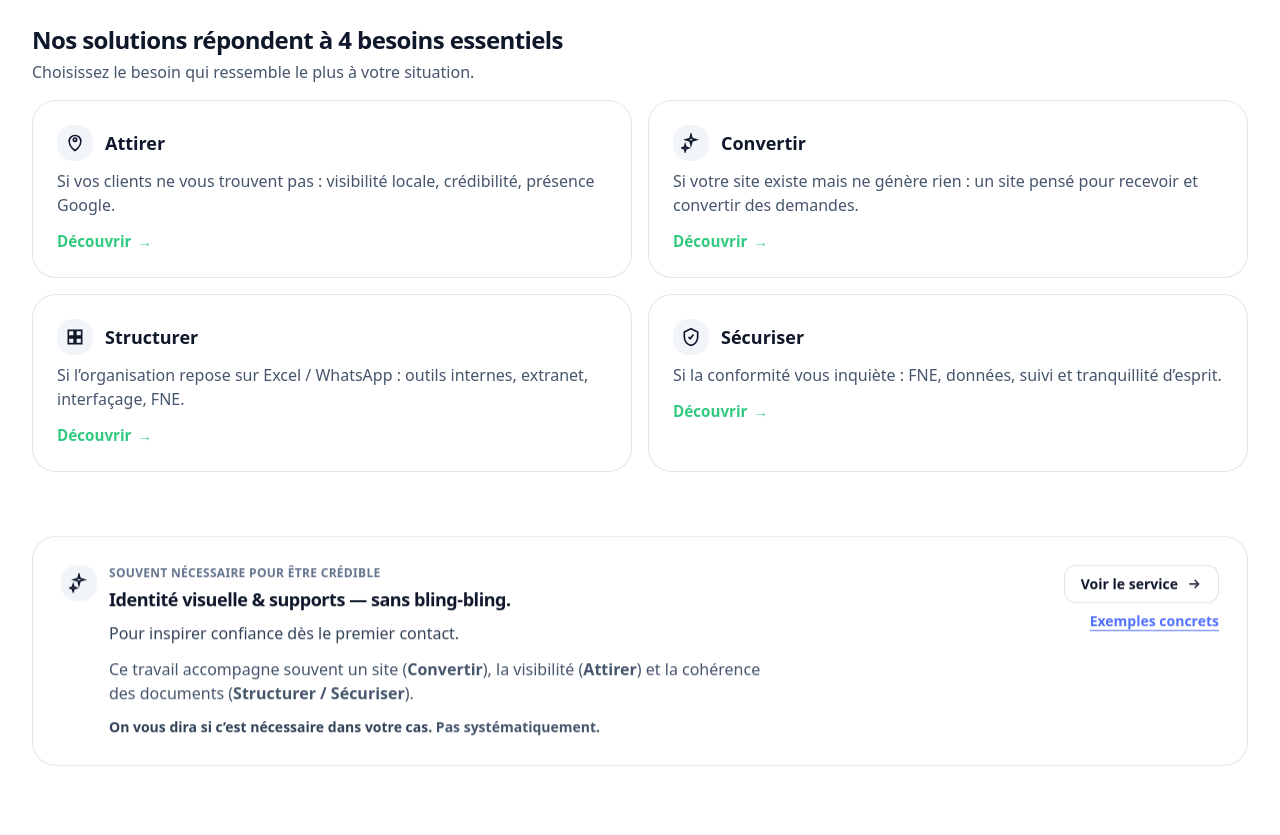
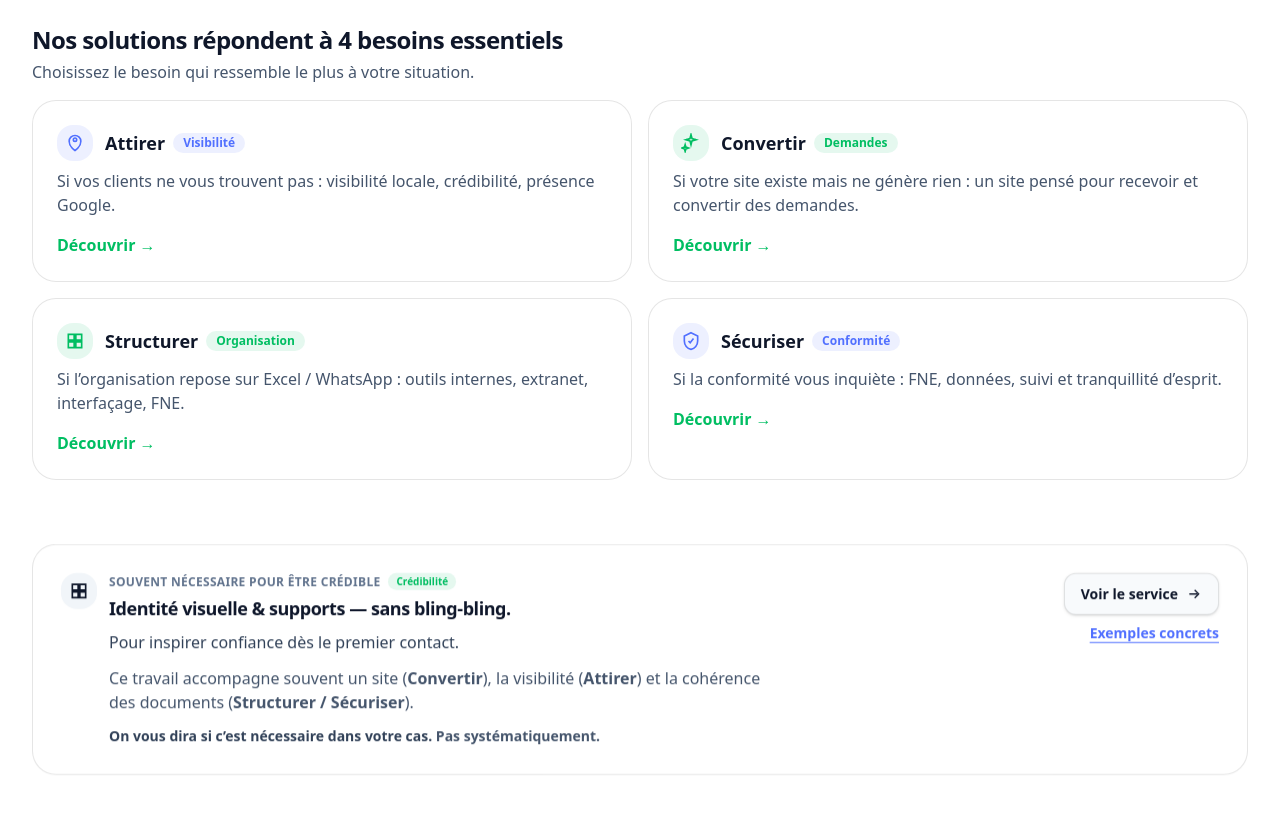
Before and after one commit to locauto225/expert-crea-site, a Next.js app: page / in a window 1280 px wide. Shown: the part 3020-3855 px from the top of the page. Built offline with nearby package versions, Linux system fonts and the light colour scheme; no server answers.

Commit message:
Home: align icon badges with Services cards

```diff
--- a/app/page.tsx
+++ b/app/page.tsx
@@ -471,15 +471,22 @@ export default function HomePage() {
             className="stagger-item card-wow group rounded-3xl border border-black/10 bg-white p-6 focus:outline-none focus:ring-2 focus:ring-(--brand-blue) focus:ring-offset-2"
           >
             <div className="flex items-center gap-3">
-              <div className="rounded-2xl bg-slate-100 p-2 text-slate-900">
+              <div className="rounded-2xl bg-(--brand-blue)/10 p-2 text-(--brand-blue)">
                 <Icon name="map" />
               </div>
-              <div className="text-lg font-bold">Attirer</div>
+              <div className="flex flex-wrap items-center gap-2">
+                <div className="text-lg font-bold">Attirer</div>
+                <span className="inline-flex items-center rounded-full bg-(--brand-blue)/10 px-2.5 py-0.5 text-xs font-semibold text-(--brand-blue)">
+                  Visibilité
+                </span>
+              </div>
             </div>
             <p className="mt-2 text-slate-600">
               Si vos clients ne vous trouvent pas : visibilité locale, crédibilité, présence Google.
             </p>
-            <span className="mt-4 inline-flex click-hint">Découvrir</span>
+            <span className="mt-4 inline-flex items-center gap-1 font-semibold text-(--brand-green)">
+              Découvrir <span aria-hidden>→</span>
+            </span>
           </Link>
 
           <Link
@@ -487,15 +494,22 @@ export default function HomePage() {
             className="stagger-item card-wow group rounded-3xl border border-black/10 bg-white p-6 focus:outline-none focus:ring-2 focus:ring-(--brand-blue) focus:ring-offset-2"
           >
             <div className="flex items-center gap-3">
-              <div className="rounded-2xl bg-slate-100 p-2 text-slate-900">
+              <div className="rounded-2xl bg-(--brand-green)/10 p-2 text-(--brand-green)">
                 <Icon name="spark" />
               </div>
-              <div className="text-lg font-bold">Convertir</div>
+              <div className="flex flex-wrap items-center gap-2">
+                <div className="text-lg font-bold">Convertir</div>
+                <span className="inline-flex items-center rounded-full bg-(--brand-green)/10 px-2.5 py-0.5 text-xs font-semibold text-(--brand-green)">
+                  Demandes
+                </span>
+              </div>
             </div>
             <p className="mt-2 text-slate-600">
               Si votre site existe mais ne génère rien : un site pensé pour recevoir et convertir des demandes.
             </p>
-            <span className="mt-4 inline-flex click-hint">Découvrir</span>
+            <span className="mt-4 inline-flex items-center gap-1 font-semibold text-(--brand-green)">
+              Découvrir <span aria-hidden>→</span>
+            </span>
           </Link>
 
           <Link
@@ -503,15 +517,22 @@ export default function HomePage() {
             className="stagger-item card-wow group rounded-3xl border border-black/10 bg-white p-6 focus:outline-none focus:ring-2 focus:ring-(--brand-blue) focus:ring-offset-2"
           >
             <div className="flex items-center gap-3">
-              <div className="rounded-2xl bg-slate-100 p-2 text-slate-900">
+              <div className="rounded-2xl bg-(--brand-green)/10 p-2 text-(--brand-green)">
                 <Icon name="grid" />
               </div>
-              <div className="text-lg font-bold">Structurer</div>
+              <div className="flex flex-wrap items-center gap-2">
+                <div className="text-lg font-bold">Structurer</div>
+                <span className="inline-flex items-center rounded-full bg-(--brand-green)/10 px-2.5 py-0.5 text-xs font-semibold text-(--brand-green)">
+                  Organisation
+                </span>
+              </div>
             </div>
             <p className="mt-2 text-slate-600">
               Si l’organisation repose sur Excel / WhatsApp : outils internes, extranet, interfaçage, FNE.
             </p>
-            <span className="mt-4 inline-flex click-hint">Découvrir</span>
+            <span className="mt-4 inline-flex items-center gap-1 font-semibold text-(--brand-green)">
+              Découvrir <span aria-hidden>→</span>
+            </span>
           </Link>
 
           <Link
@@ -519,15 +540,22 @@ export default function HomePage() {
             className="stagger-item card-wow group rounded-3xl border border-black/10 bg-white p-6 focus:outline-none focus:ring-2 focus:ring-(--brand-blue) focus:ring-offset-2"
           >
             <div className="flex items-center gap-3">
-              <div className="rounded-2xl bg-slate-100 p-2 text-slate-900">
+              <div className="rounded-2xl bg-(--brand-blue)/10 p-2 text-(--brand-blue)">
                 <Icon name="shield" />
               </div>
-              <div className="text-lg font-bold">Sécuriser</div>
+              <div className="flex flex-wrap items-center gap-2">
+                <div className="text-lg font-bold">Sécuriser</div>
+                <span className="inline-flex items-center rounded-full bg-(--brand-blue)/10 px-2.5 py-0.5 text-xs font-semibold text-(--brand-blue)">
+                  Conformité
+                </span>
+              </div>
             </div>
             <p className="mt-2 text-slate-600">
               Si la conformité vous inquiète : FNE, données, suivi et tranquillité d’esprit.
             </p>
-            <span className="mt-4 inline-flex click-hint">Découvrir</span>
+            <span className="mt-4 inline-flex items-center gap-1 font-semibold text-(--brand-green)">
+              Découvrir <span aria-hidden>→</span>
+            </span>
           </Link>
         </div>
       </section>
@@ -537,12 +565,15 @@ export default function HomePage() {
         <div className="flex flex-col gap-4 md:flex-row md:items-start md:justify-between">
           <div className="flex items-start gap-3">
             <div className="rounded-2xl bg-slate-100 p-2 text-slate-900">
-              <Icon name="spark" />
+              <Icon name="grid" />
             </div>
 
             <div>
-              <div className="text-xs font-extrabold tracking-wide text-slate-500 uppercase">
-                Souvent nécessaire pour être crédible
+              <div className="flex flex-wrap items-center gap-2 text-xs font-extrabold tracking-wide text-slate-500 uppercase">
+                <span>Souvent nécessaire pour être crédible</span>
+                <span className="inline-flex items-center rounded-full bg-(--brand-green)/10 px-2 py-0.5 text-[10px] font-semibold tracking-normal text-(--brand-green) normal-case">
+                  Crédibilité
+                </span>
               </div>
 
               <h3 className="mt-1 text-lg font-extrabold tracking-tight text-slate-900">
@@ -566,7 +597,7 @@ export default function HomePage() {
           <div className="flex flex-col gap-2 md:items-end">
             <Link
               href="/services/identite-visuelle-supports"
-              className="inline-flex items-center justify-center rounded-xl border border-black/10 bg-white px-4 py-2 text-sm font-semibold text-slate-900 hover:bg-slate-50 focus:outline-none focus:ring-2 focus:ring-(--brand-blue) focus:ring-offset-2"
+              className="inline-flex items-center justify-center rounded-xl border border-black/10 bg-slate-50 px-4 py-2.5 text-sm font-semibold text-slate-900 shadow-sm hover:bg-slate-100 focus:outline-none focus:ring-2 focus:ring-(--brand-blue) focus:ring-offset-2"
             >
               Voir le service
               <span className="ml-2 inline-flex">
```
